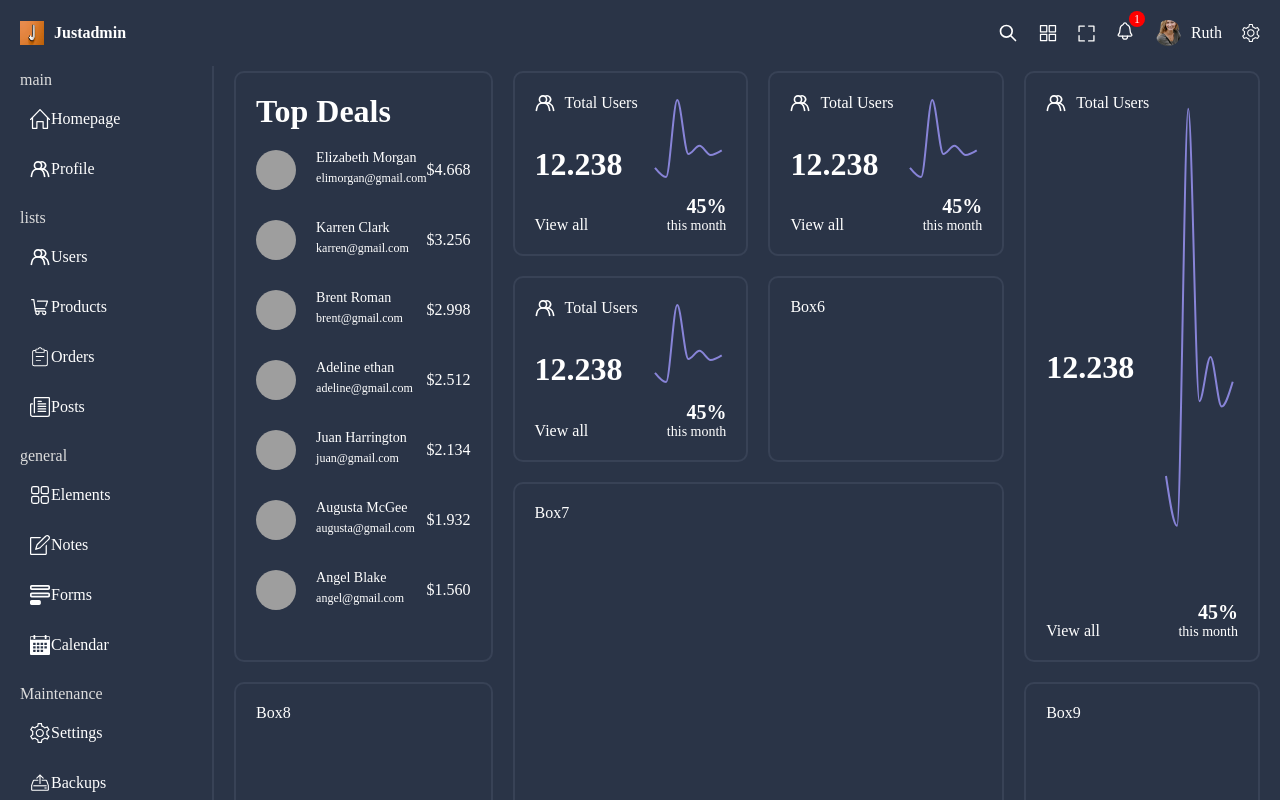
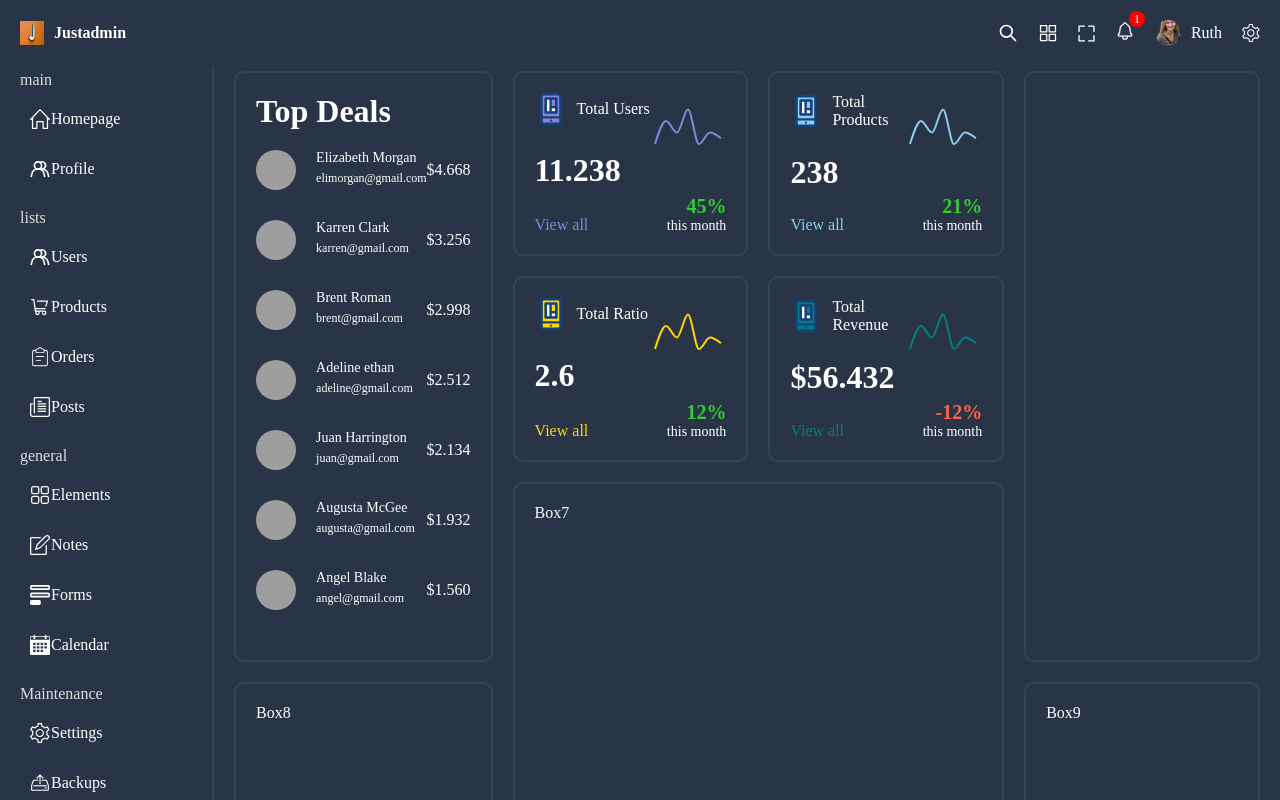
Before and after one commit to Justina177/React-Responsive-Admin-Dashboard-using-typescript, a React (Vite) app: page / in a window 1280 px wide. Shown: the top 800 px of the page. Built offline with nearby package versions, Linux system fonts and the light colour scheme; grey boxes are pictures that could not be loaded.

Commit message:
passes props to chartBoox component

```diff
--- a/src/Pages/Home/Home.tsx
+++ b/src/Pages/Home/Home.tsx
@@ -1,16 +1,17 @@
 import ChartBox from '../../components/chartBox/ChartBox';
 import TopBox from '../../components/topBox/TopBox';
+import { chartBoxUser, chartBoxProduct, chartBoxRevenue, chartBoxConversion } from '../../data';
 import './home.scss';
 
 const Home = () => {
   return (
     <div className="home">
       <div className="box box1"><TopBox /></div>
-      <div className="box box2"><ChartBox /></div>
-      <div className="box box3"><ChartBox /></div>
-      <div className="box box4"><ChartBox /></div>
-      <div className="box box5"><ChartBox /></div>
-      <div className="box box6">Box6</div>
+      <div className="box box2"><ChartBox {...chartBoxUser} /></div>
+      <div className="box box3"><ChartBox {...chartBoxProduct} /></div>
+      <div className="box box4"></div>
+      <div className="box box5"><ChartBox {...chartBoxConversion} /></div>
+      <div className="box box6"><ChartBox {...chartBoxRevenue} /></div>
       <div className="box box7">Box7</div>
       <div className="box box8">Box8</div>
       <div className="box box9">Box9</div>
--- a/src/components/chartBox/ChartBox.tsx
+++ b/src/components/chartBox/ChartBox.tsx
@@ -1,79 +1,87 @@
 import { Link } from 'react-router-dom';
 import './chartBox.scss';
 import { Line, LineChart, ResponsiveContainer, Tooltip } from 'recharts';
-// import { chartBoxUser } from '../../data';
-
-const data = [
-    {
-      name: 'Page A',
-      uv: 4000,
-      pv: 2400,
-      amt: 2400,
-    },
-    {
-      name: 'Page B',
-      uv: 3000,
-      pv: 1398,
-      amt: 2210,
-    },
-    {
-      name: 'Page C',
-      uv: 2000,
-      pv: 9800,
-      amt: 2290,
-    },
-    {
-      name: 'Page D',
-      uv: 2780,
-      pv: 3908,
-      amt: 2000,
-    },
-    {
-      name: 'Page E',
-      uv: 1890,
-      pv: 4800,
-      amt: 2181,
-    },
-    {
-      name: 'Page F',
-      uv: 2390,
-      pv: 3800,
-      amt: 2500,
-    },
-    {
-      name: 'Page G',
-      uv: 3490,
-      pv: 4300,
-      amt: 2100,
-    },
-  ];
+// const data = [
+//     {
+//       name: 'Page A',
+//       uv: 4000,
+//       pv: 2400,
+//       amt: 2400,
+//     },
+//     {
+//       name: 'Page B',
+//       uv: 3000,
+//       pv: 1398,
+//       amt: 2210,
+//     },
+//     {
+//       name: 'Page C',
+//       uv: 2000,
+//       pv: 9800,
+//       amt: 2290,
+//     },
+//     {
+//       name: 'Page D',
+//       uv: 2780,
+//       pv: 3908,
+//       amt: 2000,
+//     },
+//     {
+//       name: 'Page E',
+//       uv: 1890,
+//       pv: 4800,
+//       amt: 2181,
+//     },
+//     {
+//       name: 'Page F',
+//       uv: 2390,
+//       pv: 3800,
+//       amt: 2500,
+//     },
+//     {
+//       name: 'Page G',
+//       uv: 3490,
+//       pv: 4300,
+//       amt: 2100,
+//     },
+//   ];
 
 
-const ChartBox = () => {
+type Props = {
+    color: string;
+    icon: string;
+    title: string;
+    dataKey: string;
+    number: number | string;
+    percentage: number;
+    chartData: object[];
+  };
+
+
+const ChartBox = (Props: Props) => {
   return (
     <div className="chartBox">
         <div className="boxInfo">
             <div className="title">
-                <img src="/user.svg" alt="" />
-                <span>Total Users</span>
+                <img src={Props.icon} alt="" />
+                <span>{Props.title}</span>
             </div>
-            <h1>12.238</h1>
-            <Link to="/">View all</Link>
+            <h1>{Props.number}</h1>
+            <Link to="/" style={{ color: Props.color }}>View all</Link>
         </div>
         <div className="chartInfo">
             <div className="chart">
-            <ResponsiveContainer width="100%" height="100%">
-                <LineChart width={300} height={100} data={data}>
-                    \
+            <ResponsiveContainer width="99%" height="100%">
+                <LineChart data={Props.chartData}>
                 <Tooltip
                 contentStyle={{background:"transparent", border:"none"}}
                 labelStyle={{display:"none"}}
-                position={{ x:10, y:50}}
+                position={{ x: 10, y: 70}}
                 />
                     <Line
                         type="monotone"
-                        dataKey="pv"
-                        stroke="#8884d8"
+                        dataKey={Props.dataKey}
+                        stroke={Props.color}
                         strokeWidth={2}
                         dot={false}
                     />
@@ -81,7 +89,12 @@ const ChartBox = () => {
             </ResponsiveContainer>
             </div>
             <div className="texts">
-                <span className="percentage">45%</span>
+                <span
+                    className="percentage"
+                    style={{ color: Props.percentage < 0 ? "tomato" : "limegreen" }}
+                >
+                    {Props.percentage}%
+                </span>
                 <span className="duration">this month</span>
             </div>
         </div>
--- a/src/data.ts
+++ b/src/data.ts
@@ -185,3 +185,55 @@ export const menu = [
       { name: "Sat", users: 450 },
     ],
   };
+
+  export const chartBoxProduct = {
+    color: "skyblue",
+    icon: "/productIcon.svg",
+    title: "Total Products",
+    number: "238",
+    dataKey: "products",
+    percentage: 21,
+    chartData: [
+      { name: "Sun", products: 400 },
+      { name: "Mon", products: 600 },
+      { name: "Tue", products: 500 },
+      { name: "Wed", products: 700 },
+      { name: "Thu", products: 400 },
+      { name: "Fri", products: 500 },
+      { name: "Sat", products: 450 },
+    ],
+  };
+  export const chartBoxRevenue = {
+    color: "teal",
+    icon: "/revenueIcon.svg",
+    title: "Total Revenue",
+    number: "$56.432",
+    dataKey: "revenue",
+    percentage: -12,
+    chartData: [
+      { name: "Sun", revenue: 400 },
+      { name: "Mon", revenue: 600 },
+      { name: "Tue", revenue: 500 },
+      { name: "Wed", revenue: 700 },
+      { name: "Thu", revenue: 400 },
+      { name: "Fri", revenue: 500 },
+      { name: "Sat", revenue: 450 },
+    ],
+  };
+  export const chartBoxConversion = {
+    color: "gold",
+    icon: "/conversionIcon.svg",
+    title: "Total Ratio",
+    number: "2.6",
+    dataKey: "ratio",
+    percentage: 12,
+    chartData: [
+      { name: "Sun", ratio: 400 },
+      { name: "Mon", ratio: 600 },
+      { name: "Tue", ratio: 500 },
+      { name: "Wed", ratio: 700 },
+      { name: "Thu", ratio: 400 },
+      { name: "Fri", ratio: 500 },
+      { name: "Sat", ratio: 450 },
+    ],
+  };
```
